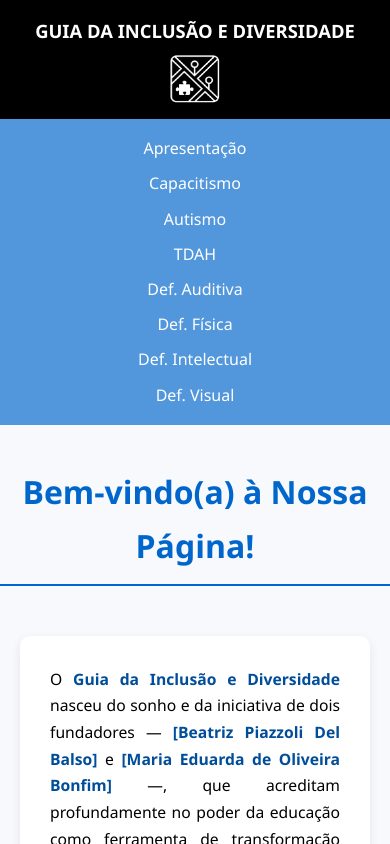
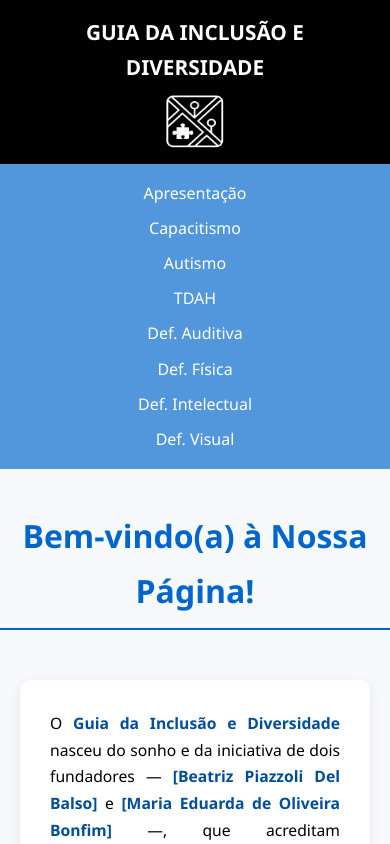
Before and after one commit to JuPiazzoli/PROJETO-ESCOLAR-BIA, a React (Vite) app: page / in a window 390 px wide. Shown: the top 844 px of the page. Built offline with nearby package versions, Linux system fonts and the light colour scheme.

Commit message:
Alteração - CSS (Header)

```diff
--- a/src/Components/Header.css
+++ b/src/Components/Header.css
@@ -29,13 +29,8 @@
     gap: 10px;
   }
 
-  .logo {
-    width: 60px;
-    height: 50px;
-  }
-
   .titulo {
-    font-size: 1.15rem;
+    font-size: 1.3rem;
     text-align: center;
   }
 
```
